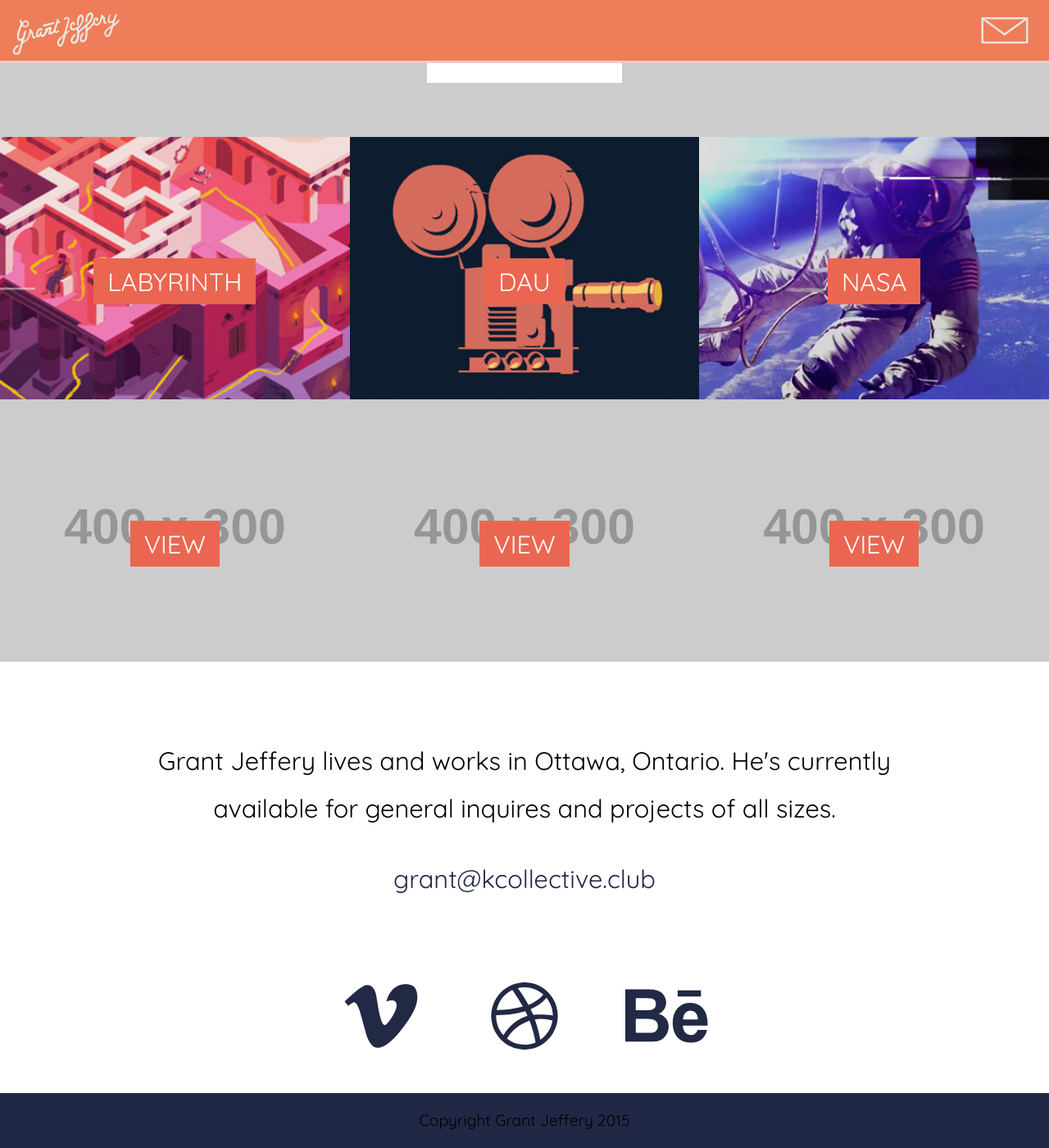
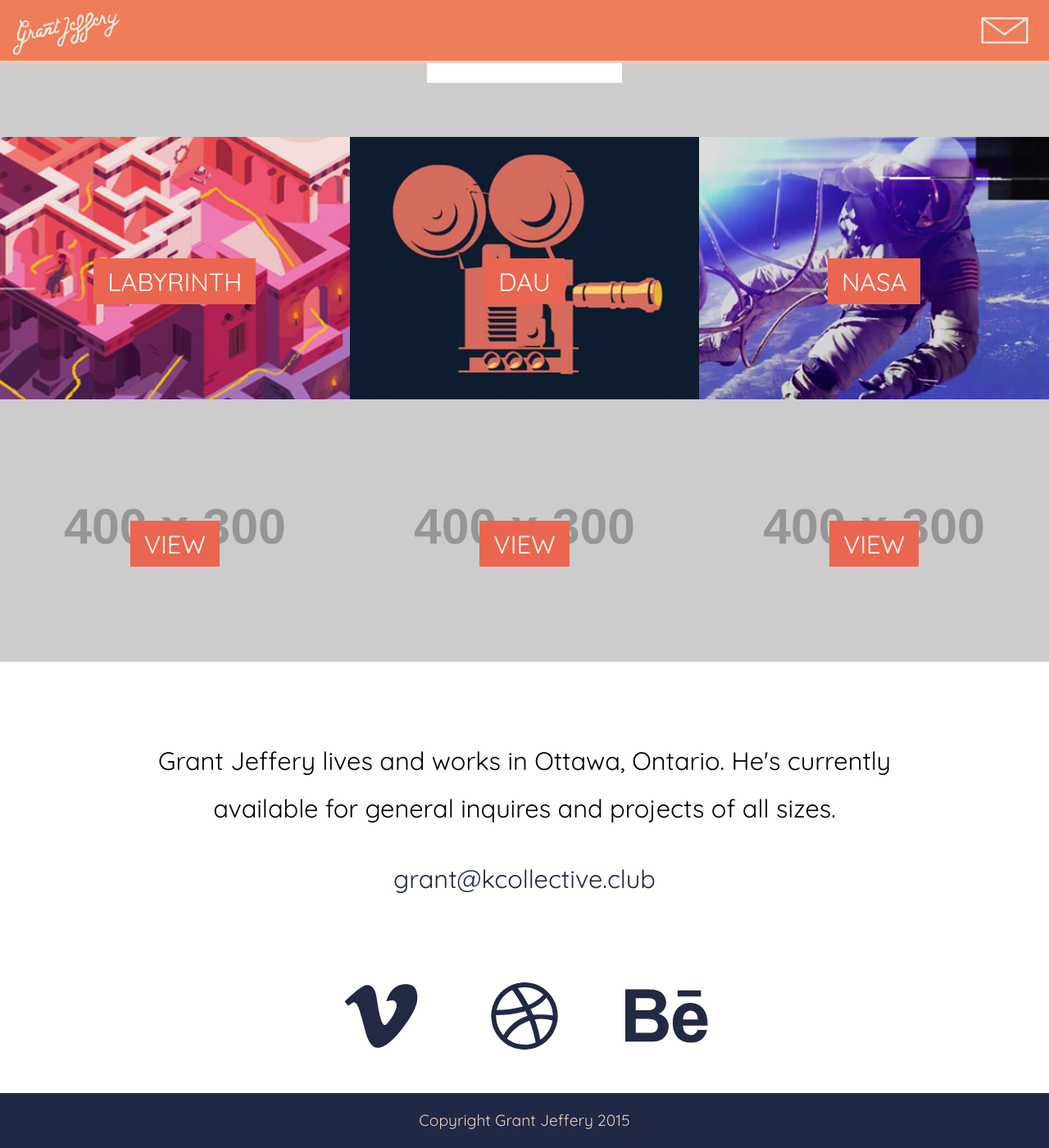
Before and after one commit to grantjeffery/portfolio-working, a Jekyll site: the page index.html, which Jekyll copies as it is, in a window 1280 px wide and 1400 px high, scrolled down 553 px. Shown: the whole window at 82% size. Built offline with Jekyll 4.4.1, drawn with Linux system fonts in a browser that asks for light colours; Markdown is read by kramdown in place of the engine named in the settings.

Commit message:
added colour changes

```diff
--- a/css/main.css
+++ b/css/main.css
@@ -263,6 +263,7 @@
 	padding-top: 1em;
 	padding-bottom: 1em;
 	margin: 0;
+	color:rgb(235,206,190);
 	background-color:rgb(33,40,70);
 	}
 
```
